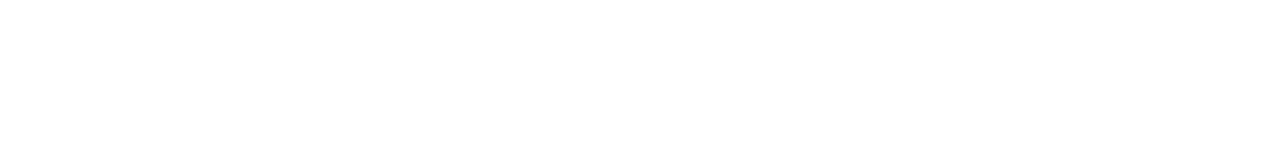
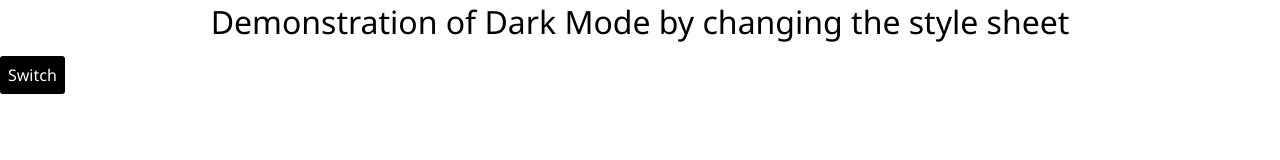
Before and after one commit to PavelKuraJ/my-main-project, a website: page public/index.html in a window 1280 px wide. Drawn offline with Linux system fonts and the light colour scheme.

Commit message:
add switch dark theme

```diff
--- /dev/null
+++ b/public/dark-mode.css
@@ -0,0 +1,36 @@
+* {
+    font-family: "Segoe UI";
+    font-weight: 200;
+    box-sizing: border-box;
+    padding: 0;
+    margin: 0;
+}
+body {
+    background: rgb(29, 29, 29);
+    transition: 3s;
+}
+h1 {
+    text-align: center;
+    color: white;
+}
+.wrapper {
+    height: 100vh;
+    width: 100%;
+    display: flex;
+    flex-direction: column;
+    justify-content: center;
+    align-items: center;
+}
+button {
+    padding: 8px;
+    background-color: white;
+    color: black;
+    border: none;
+    border-radius: 3px;
+    font-size: 1em;
+    margin-top: 1%;
+    outline: none;
+}
+button:hover {
+    background: rgb(45, 50, 102);
+}
--- a/public/index.html
+++ b/public/index.html
@@ -4,10 +4,14 @@
     <meta charset="UTF-8">
     <meta name="viewport" content="width=device-width, initial-scale=1.0">
     <title>My main project</title>
-    <link rel="stylesheet" href="/style.css">
+    <!-- <link rel="stylesheet" href="/style.css"> -->
+    <link rel="stylesheet" href="light-mode.css" id="theme">
 </head>
 <body>
-    <div id="app"></div>
+    <div id="app">
+        <h1>Demonstration of Dark Mode by changing the style sheet</h1>
+        <button id="switchMode">Switch</button>
+    </div>
 
     <script src="/scripts.js"></script>
 </body>
--- /dev/null
+++ b/public/light-mode.css
@@ -0,0 +1,34 @@
+* {
+    font-family: "Segoe UI";
+    font-weight: 200;
+    box-sizing: border-box;
+    padding: 0;
+    margin: 0;
+}
+body {
+    transition: 3s;
+}
+h1 {
+    text-align: center;
+}
+.wrapper {
+    height: 100vh;
+    width: 100%;
+    flex-direction: column;
+    display: flex;
+    justify-content: center;
+    align-items: center;
+}
+button {
+    padding: 8px;
+    background-color: black;
+    color: white;
+    border: none;
+    border-radius: 3px;
+    font-size: 1em;
+    margin-top: 1%;
+    outline: none;
+}
+button:hover {
+    background: rgb(45, 50, 102);
+}
--- a/public/scripts.js
+++ b/public/scripts.js
@@ -0,0 +1,12 @@
+//console.log('my-main-project');
+
+// script for change color theme
+let switchMode = document.getElementById("switchMode");
+switchMode.onclick = function () {
+    let theme = document.getElementById("theme");
+    if (theme.getAttribute("href") == "light-mode.css") {
+        theme.href = "dark-mode.css";
+    } else {
+        theme.href = "light-mode.css";
+    }
+}
```
Also changed, not shown: README.md.
